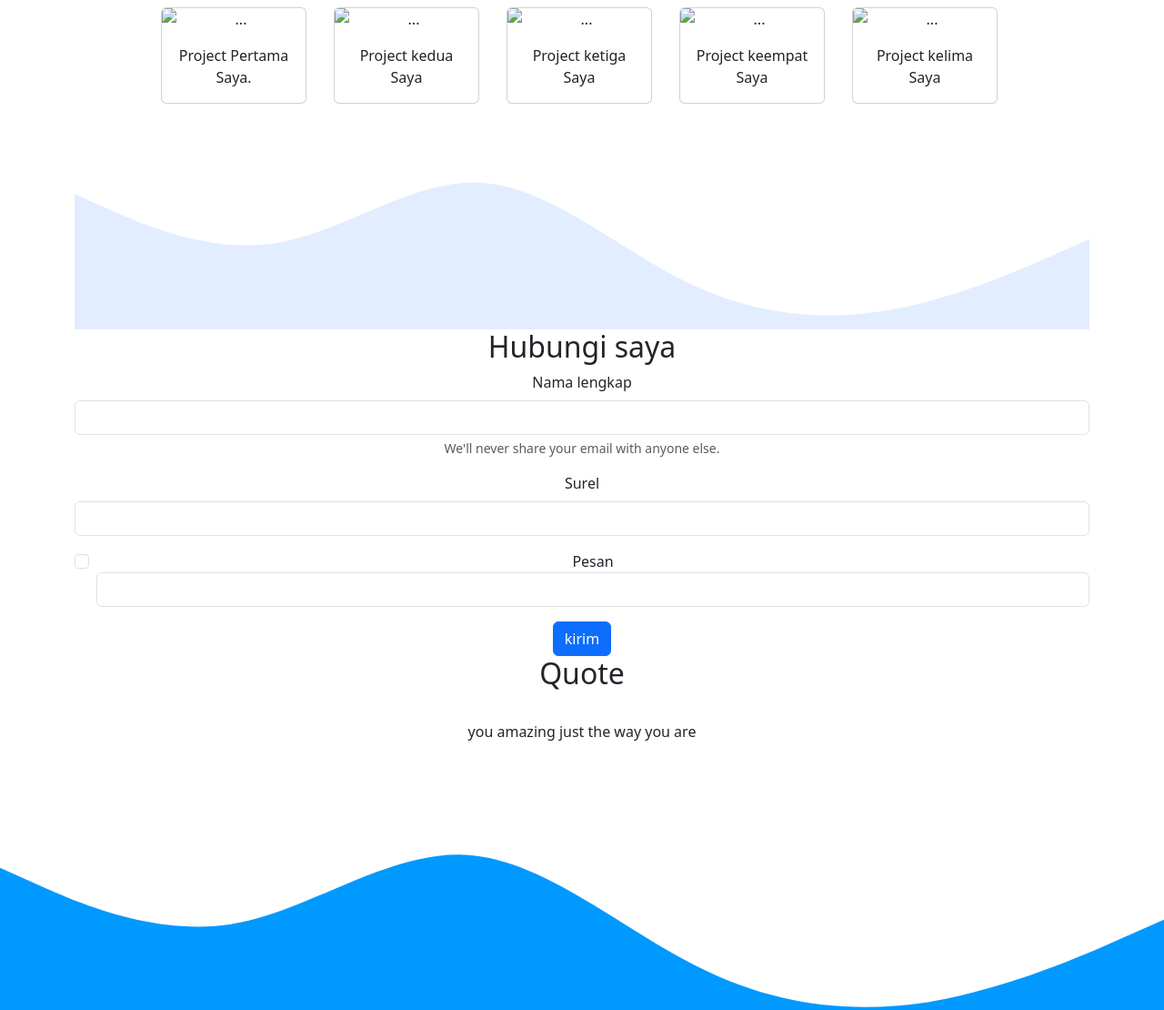
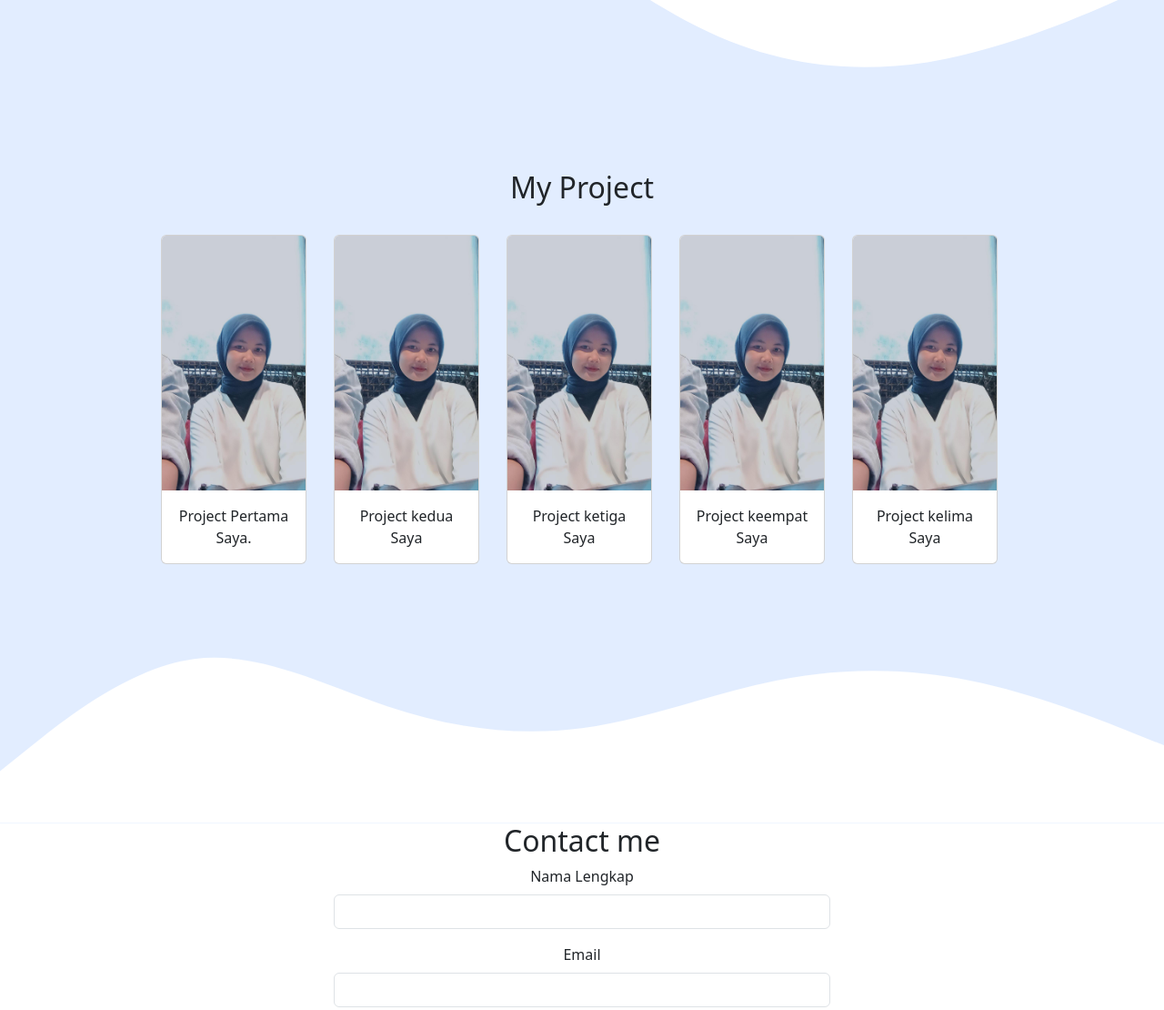
Before and after one commit to TiaraAqillah80/tiaraaqillah.github.io, a plain HTML site: page index.html in a window 1280 px wide. Shown: the part 1039-2149 px from the top of the page at 91% size. Drawn offline with nearby package versions, Linux system fonts and the light colour scheme.

Commit message:
Add files via upload

```diff
--- a/index.html
+++ b/index.html
@@ -41,12 +41,15 @@
               <li class="nav-item">
                 <a class="nav-link" href="#Contact">Contact</a>
               </li>
+              <li class="nav-item">
+                <a class="nav-link" href="#quote">Quote</a>
+              </li>
             </ul>
           </div>
         </div>
       </nav>
       <div class="jumbotron text-center">
-      <img src="tiaragit/tr.jpg" width="100" class="rounded-circle">
+      <img src="tr.jpg" width="100" class="rounded-circle">
         <h1 class="display-4">Tiara aqillah</h1>
         <p class="lead">college student</p>
         <svg xmlns="http://www.w3.org/2000/svg" viewBox="0 0 1440 320"><path fill="#FFFFFF" fill-opacity="1" d="M0,128L48,149.3C96,171,192,213,288,197.3C384,181,480,107,576,112C672,117,768,203,864,250.7C960,299,1056,309,1152,293.3C1248,277,1344,235,1392,213.3L1440,192L1440,320L1392,320C1344,320,1248,320,1152,320C1056,320,960,320,864,320C768,320,672,320,576,320C480,320,384,320,288,320C192,320,96,320,48,320L0,320Z"></path></svg>
@@ -68,7 +71,7 @@
         </div>
       </section>
       <svg xmlns="http://www.w3.org/2000/svg" viewBox="0 0 1440 320"><path fill="#e2edff" fill-opacity="1" d="M0,128L48,149.3C96,171,192,213,288,197.3C384,181,480,107,576,112C672,117,768,203,864,250.7C960,299,1056,309,1152,293.3C1248,277,1344,235,1392,213.3L1440,192L1440,320L1392,320C1344,320,1248,320,1152,320C1056,320,960,320,864,320C768,320,672,320,576,320C480,320,384,320,288,320C192,320,96,320,48,320L0,320Z"></path></svg>
-      <section id="Project">
+      <section id="project">
           <div class="container">
             <div class="row text-center mb-4">
               <div class="col">
@@ -78,7 +81,7 @@
             <div class="row justify-content-center text-center">
               <div class="col-md-2">
                 <div class="card" style="width: 10rem;">
-                  <img src="tiaragit/tr.jpg" class="card-img-top" alt="...">
+                  <img src="tr.jpg" class="card-img-top" alt="...">
                   <div class="card-body">
                     <p class="card-text">Project Pertama Saya.</p>
                   </div>
@@ -86,7 +89,7 @@
               </div>
                 <div class="col-md-2">
                   <div class="card" style="width: 10rem;">
-                    <img src="tiaragit/tr.jpg" class="card-img-top" alt="...">
+                    <img src="tr.jpg" class="card-img-top" alt="...">
                     <div class="card-body">
                       <p class="card-text">Project kedua Saya</p>
                     </div>
@@ -94,7 +97,7 @@
             </div>
             <div class="col-md-2">
               <div class="card" style="width: 10rem;">
-                <img src="tiaragit/tr.jpg" class="card-img-top" alt="...">
+                <img src="tr.jpg" class="card-img-top" alt="...">
                 <div class="card-body">
                   <p class="card-text">Project ketiga Saya</p>
                 </div>
@@ -102,7 +105,7 @@
         </div>
         <div class="col-md-2">
           <div class="card" style="width: 10rem;">
-            <img src="tiaragit/tr.jpg" class="card-img-top" alt="...">
+            <img src="tr.jpg" class="card-img-top" alt="...">
             <div class="card-body">
               <p class="card-text">Project keempat Saya</p>
             </div>
@@ -110,45 +113,45 @@
     </div>
     <div class="col-md-2">
       <div class="card" style="width: 10rem;">
-        <img src="tiaragit/tr.jpg" class="card-img-top" alt="...">
+        <img src="tr.jpg" class="card-img-top" alt="...">
         <div class="card-body">
           <p class="card-text">Project kelima Saya</p>
         </div>
       </div>
     </div>
-
-          <svg xmlns="http://www.w3.org/2000/svg" viewBox="0 0 1440 320"><path fill="#e2edff" fill-opacity="1" d="M0,128L48,149.3C96,171,192,213,288,197.3C384,181,480,107,576,112C672,117,768,203,864,250.7C960,299,1056,309,1152,293.3C1248,277,1344,235,1392,213.3L1440,192L1440,320L1392,320C1344,320,1248,320,1152,320C1056,320,960,320,864,320C768,320,672,320,576,320C480,320,384,320,288,320C192,320,96,320,48,320L0,320Z"></path></svg>
+    </div>
+    </div>
+    <svg xmlns="http://www.w3.org/2000/svg" viewBox="0 0 1440 320"><path fill="#ffffff" fill-opacity="1" d="M0,256L40,224C80,192,160,128,240,117.3C320,107,400,149,480,176C560,203,640,213,720,202.7C800,192,880,160,960,144C1040,128,1120,128,1200,144C1280,160,1360,192,1400,208L1440,224L1440,320L1400,320C1360,320,1280,320,1200,320C1120,320,1040,320,960,320C880,320,800,320,720,320C640,320,560,320,480,320C400,320,320,320,240,320C160,320,80,320,40,320L0,320Z"></path></svg>
         </section>
         <section id="Contact">
           <div class="container">
             <div class="row text-center mb-4">
               <div class="col">
-                <h2>Hubungi saya</h2>
+                <h2>Contact me</h2>
               </div>
               <div>
-              <section>
-    <script src="https://cdn.jsdelivr.net/npm/bootstrap@5.3.0-alpha1/dist/js/bootstrap.bundle.min.js" integrity="sha384-w76AqPfDkMBDXo30jS1Sgez6pr3x5MlQ1ZAGC+nuZB+EYdgRZgiwxhTBTkF7CXvN" crossorigin="anonymous"></script>
-  </body>
-</html>
+                <div class="row justify-content-center">
+                  <div class="col-md-6">
                     <form>
                       <div class="mb-3">
-    <label for="exampleInputEmail1" class="form-label">Nama lengkap</label>
-    <input type="email" class="form-control" id="exampleInputEmail1" aria-describedby="emailHelp">
-    <div id="emailHelp" class="form-text">We'll never share your email with anyone else.</div>
+                        <label for="name" class="form-label">Nama Lengkap</label>
+                        <input type="text" name="nama" class="form-control">
                       </div>
                       <div class="mb-3">
-    <label for="exampleInputPassword1" class="form-label">Surel</label>
-    <input type="password" class="form-control" id="exampleInputPassword1">
+                        <label for="email" class="form-label">Email</label>
+                        <input type="email" name="email" class="form-control">
                       </div>
-  <div class="mb-3 form-check">
-    <input type="checkbox" class="form-check-input" id="exampleCheck1">
-    <label class="form-check-label" for="exampleCheck1">Pesan</label>
-    <input type="email" class="form-control" id="exampleInputPesan">
+                      <div class="mb-3">
+                        <label for="pesan" class="form-label">Pesan</label>
+                        <textarea class="form-control" id="pesan" rows="2"></textarea>
                       </div>
-  <button type="submit" class="btn btn-primary">kirim</button>
+                        <button type="submit" class=" btn btn-primary"> Kirim</button>
+                      </div>
                     </form>
                   </div>
-<section id="Quote">
+                </div>
+          </section>
+          <section id="quote">
             <div class="container">
               <div class="row text-center mb-4">
                 <div class="col">
@@ -163,8 +166,8 @@
           </div>
           </div>
           </div>
+          <svg xmlns="http://www.w3.org/2000/svg" viewBox="0 0 1440 320"><path fill="#0099FF" fill-opacity="1" d="M0,128L48,149.3C96,171,192,213,288,197.3C384,181,480,107,576,112C672,117,768,203,864,250.7C960,299,1056,309,1152,293.3C1248,277,1344,235,1392,213.3L1440,192L1440,320L1392,320C1344,320,1248,320,1152,320C1056,320,960,320,864,320C768,320,672,320,576,320C480,320,384,320,288,320C192,320,96,320,48,320L0,320Z"></path></svg>
           </section>
-<svg xmlns="http://www.w3.org/2000/svg" viewBox="0 0 1440 320"><path fill="#0099FF" fill-opacity="1" d="M0,128L48,149.3C96,171,192,213,288,197.3C384,181,480,107,576,112C672,117,768,203,864,250.7C960,299,1056,309,1152,293.3C1248,277,1344,235,1392,213.3L1440,192L1440,320L1392,320C1344,320,1248,320,1152,320C1056,320,960,320,864,320C768,320,672,320,576,320C480,320,384,320,288,320C192,320,96,320,48,320L0,320Z"></path></svg>
           <section id="credit">
             <div class="row text-center text-light">
               <p>created with <a class="text-danger"> &#10084 </a>by <a href="https://wwww.instagram.com/tiaraqillah07/?igshid=ZDdkNTZinTM" class="link-light">tiaraqillah</a>
@@ -173,6 +176,6 @@
             </div>
           </div>
               </section>
-    <script src="https://cdn.jsdelivr.net/npm/bootstrap@5.3.0-alpha1/dist/js/bootstrap.bundle.min.js" rel="stylesheet" integrity="sha384-w76AqPfDkMBDXo30jS1Sgez6pr3x5MlQ1ZAGC+nuZB+EYdgRZgiwxhTBTkF7CXvN" crossorigin="anonymous"></script>
+    <script src="https://cdn.jsdelivr.net/npm/bootstrap@5.3.0-alpha1/dist/js/bootstrap.bundle.min.js" integrity="sha384-w76AqPfDkMBDXo30jS1Sgez6pr3x5MlQ1ZAGC+nuZB+EYdgRZgiwxhTBTkF7CXvN" crossorigin="anonymous"></script>
   </body>
 </html>
```
Lines whose indentation alone changed are shown as unchanged.
